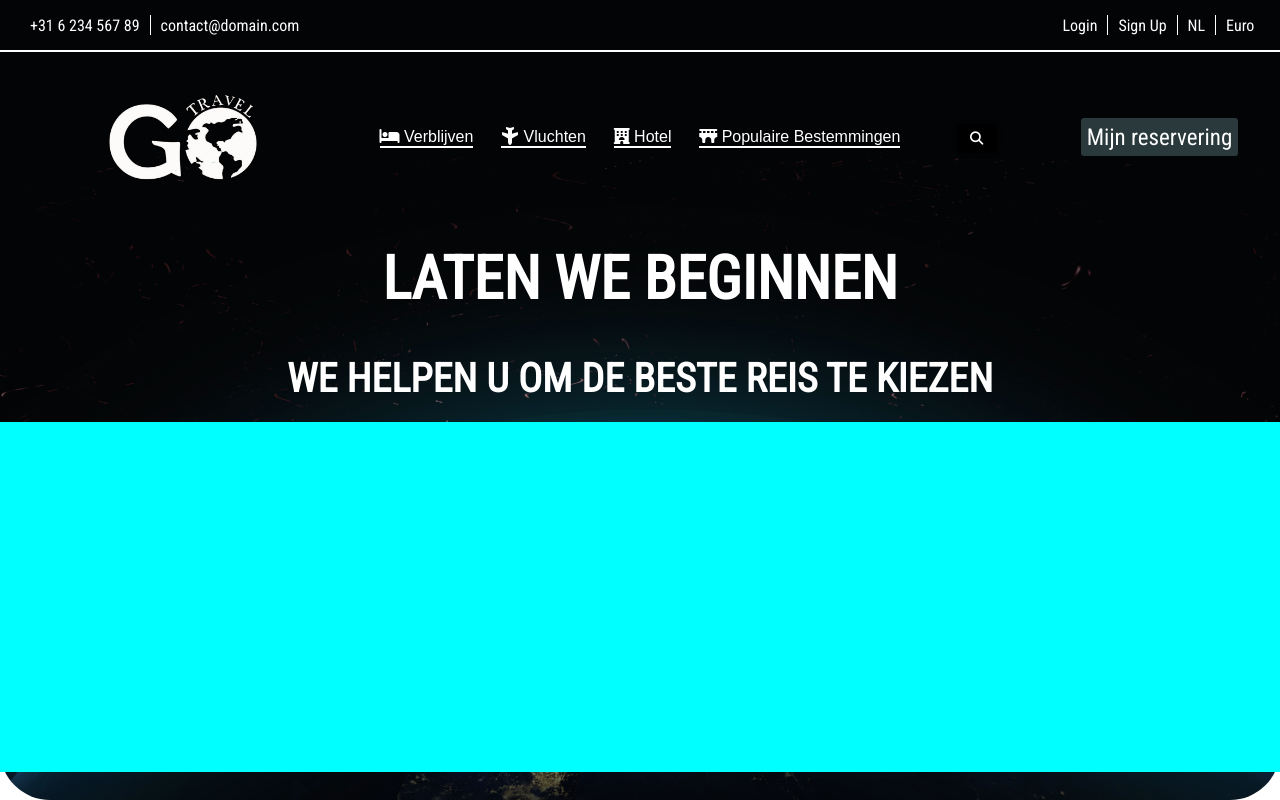
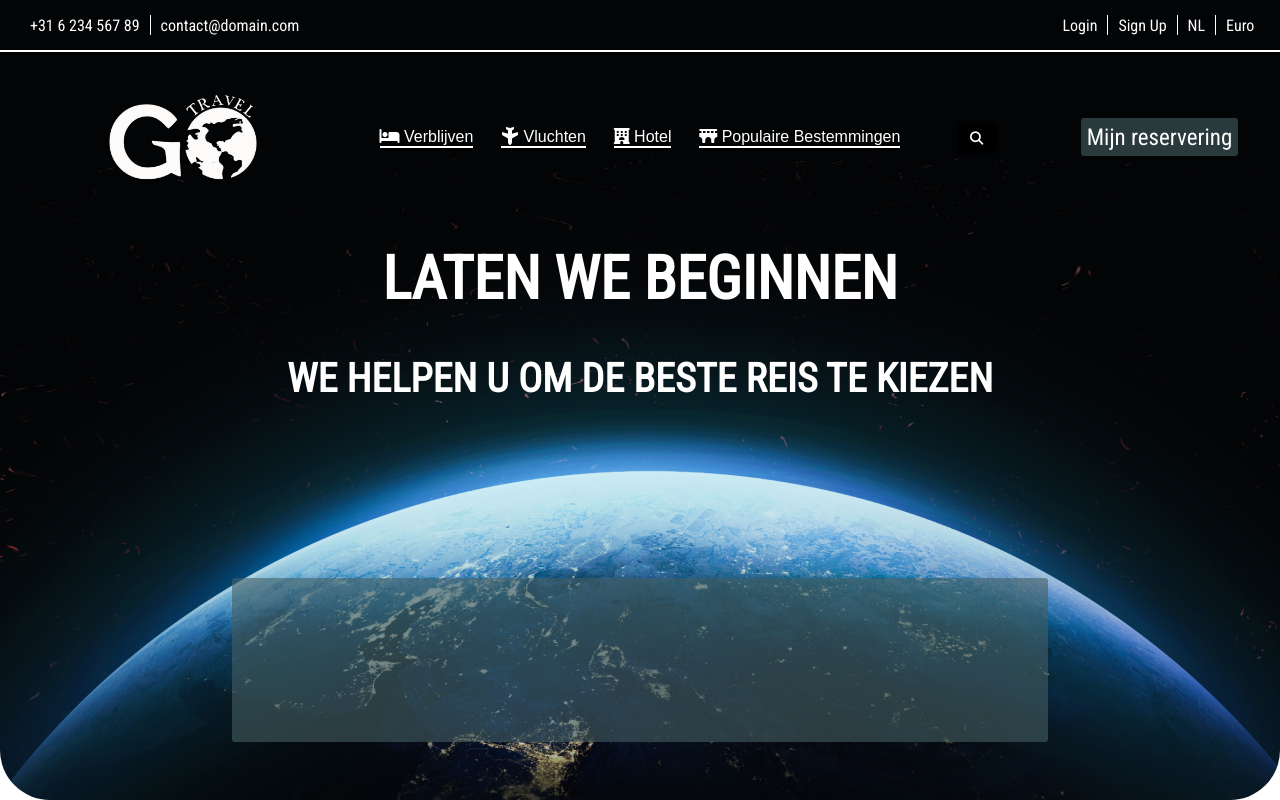
Before and after one commit to SergioGomezAlvarez/Reisorganisatie, a PHP site: page / in a window 1280 px wide. Run offline with PHP 8.4, Linux system fonts and the light colour scheme; some libraries are stand-ins or nearby versions.

Commit message:
zoek-reis-div is klaar

```diff
--- a/index.php
+++ b/index.php
@@ -70,7 +70,7 @@
             </h1>
         </div>
         <div class="zoek-reis-big-div">
-
+            <div class="zoek-reis-div"></div>
         </div>
     </header>
     <script src="https://kit.fontawesome.com/017f40d907.js" crossorigin="anonymous"></script>
--- a/main.css
+++ b/main.css
@@ -204,10 +204,17 @@ nav {
 
 .zoek-reis-big-div{
     display: flex;
-    flex-direction: row;
-    justify-content: center;
+    flex-direction: column;
+    justify-content: flex-end;
     align-items: center;
     width: 100%;
-    height: 350px;
-    background-color: aqua;
+    height: 320px;
+
 }
+.zoek-reis-div{
+    width: 63%;
+    height: 50%;
+    background-color: rgba(70, 95, 100, 0.59);
+    border-radius: 3px;
+    padding: 2px 5px;
+}
```
